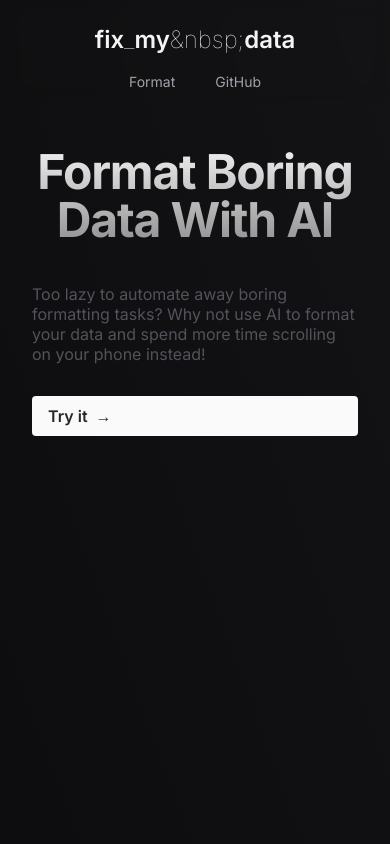
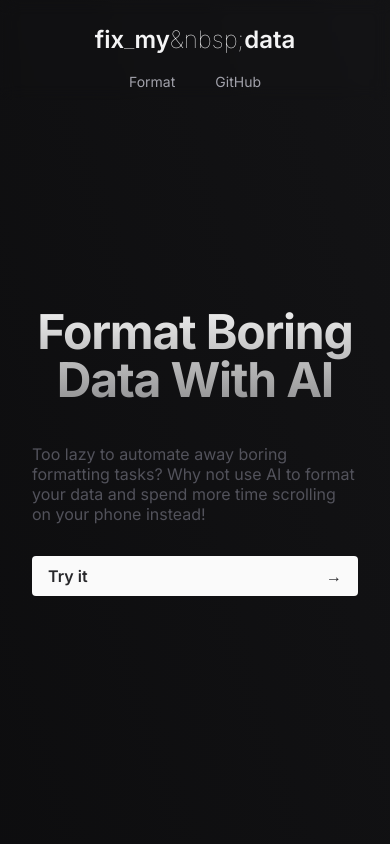
Before and after one commit to leonbubova/formate-frontend, a Next.js app: page / in a window 390 px wide. Shown: the top 844 px of the page. Built offline with nearby package versions, Linux system fonts and the light colour scheme.

Commit message:
fix layout on mobile

```diff
--- a/app/page.tsx
+++ b/app/page.tsx
@@ -4,7 +4,7 @@ import { Testimonials } from "./components/testimony";
 
 export default function Home() {
   return (
-    <div className="flex flex-col gap-8 pb-8 md:gap-16 md:pb-16 xl:pb-24">
+    <div className="flex flex-col gap-8 pb-8 md:gap-16 md:pb-16 xl:pb-24 mt-40 md:mt-0">
       <div className="flex flex-col items-center justify-center max-w-3xl px-8 mx-auto mt-8 sm:min-h-screen sm:mt-0 sm:px-0">
         <div className="hidden sm:mb-8 sm:flex sm:justify-center">
           <Link
@@ -29,7 +29,7 @@ export default function Home() {
             {/*</Link>*/}
             <Link
               href="/format"
-              className="sm:w-1/2 sm:text-center inline-block transition-all space-x-2  rounded px-4 py-1.5 md:py-2 text-base font-semibold leading-7 text-zinc-800   bg-zinc-50 ring-1 ring-transparent hover:text-zinc-100 hover:ring-zinc-600/80  hover:bg-zinc-900/20 duration-150 hover:drop-shadow-cta"
+              className="sm:w-1/2 flex justify-between sm:justify-center transition-all space-x-2  rounded px-4 py-1.5 md:py-2 text-base font-semibold leading-7 text-zinc-800   bg-zinc-50 ring-1 ring-transparent hover:text-zinc-100 hover:ring-zinc-600/80  hover:bg-zinc-900/20 duration-150 hover:drop-shadow-cta"
             >
               <span>Try it</span>
               <span aria-hidden="true">&rarr;</span>
```
